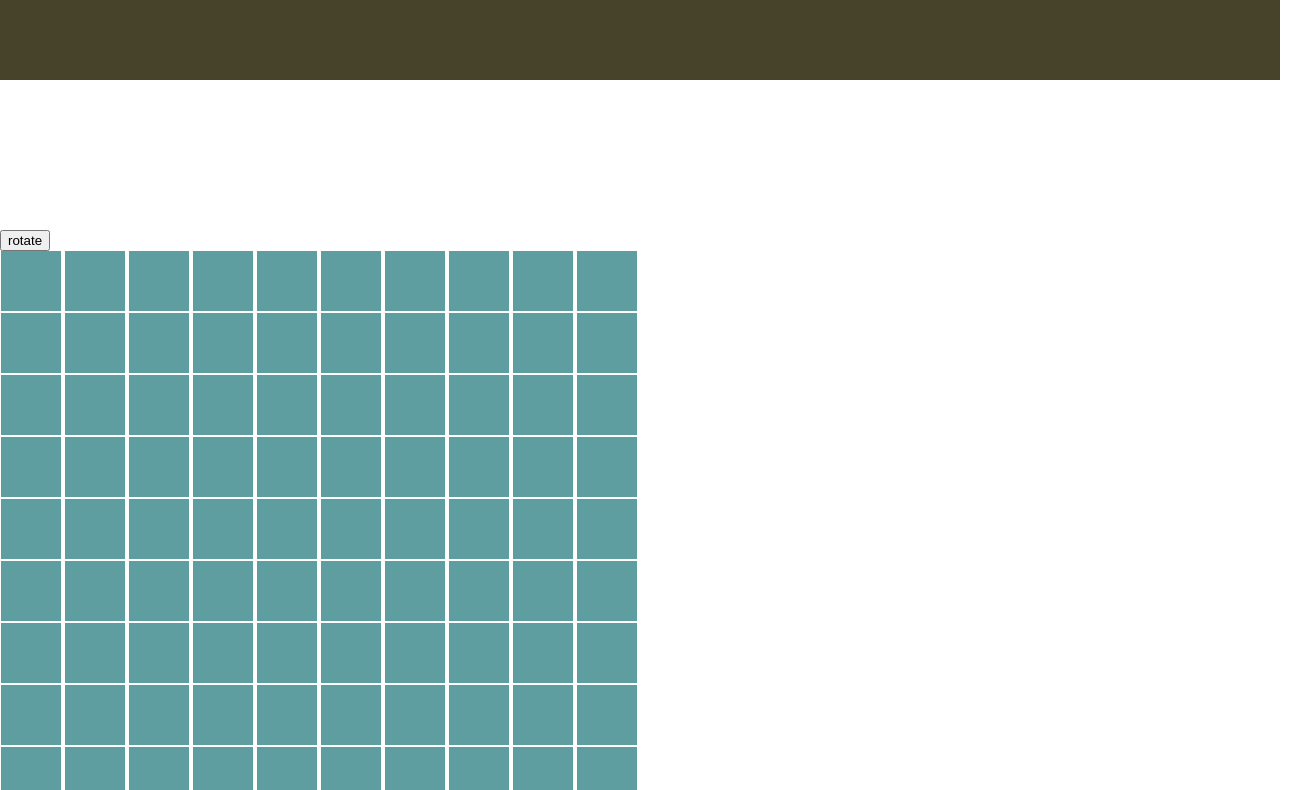
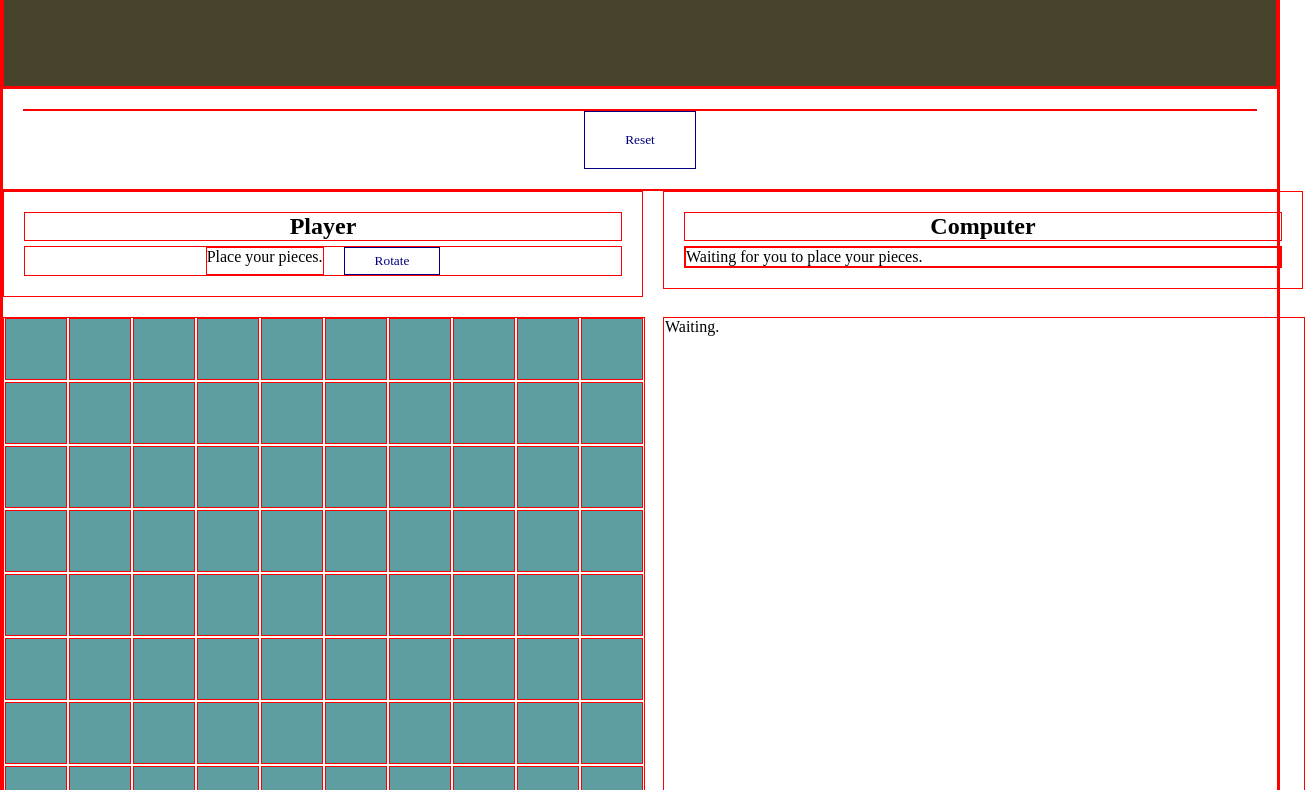
Before and after one commit to jmorton138/battleship_js, a website built with webpack: page dist/index.html in a window 1280 px wide. Shown: the part 200-990 px from the top of the page, 1305 px wide, since content can reach past the window. Built offline with nearby package versions, Linux system fonts and the light colour scheme; a web font is replaced by a local one.

Commit message:
Styles layout and rendering for player info interfaces

```diff
--- a/src/placeShipsView.js
+++ b/src/placeShipsView.js
@@ -7,15 +7,31 @@ import compBoardView from "./compBoardView";
 
 
 const placeShipsView = (game, i = 0, num = 1) => {
+    const playerinfo = document.querySelector('.player-info');
+    const compinfo = document.querySelector('.comp-info');
+
+    playerinfo.innerHTML = "";
+    compinfo.innerHTML = ""
     if (i > 4) {
-        document.querySelector('#rotate').style.display = "none";
+        document.querySelector('.player-info').innerHTML = "";
         compBoardView(game);
         return;
     }
 
     let shipLen = [5, 4, 3, 3, 2];
-    const rotate = document.querySelector('#rotate');
+    //setup player info interface
+    const p = document.createElement('p');
+    p.textContent = "Place your pieces.";
+    playerinfo.appendChild(p);
+    const rotate = document.createElement('button');
+    rotate.textContent = "Rotate";
+    rotate.id = "rotate";
+    playerinfo.appendChild(rotate);
 
+    //setup comp info interface
+    const compP = document.createElement('p');
+    compP.textContent = "Waiting for you to place your pieces.";
+    compinfo.appendChild(compP);
 
     rotate.onclick = () => {
         num++;
--- a/src/styles.css
+++ b/src/styles.css
@@ -1,15 +1,17 @@
 * {
-    /* border: 1px solid red; */
+    border: 1px solid red;
+    font-family: 'Allerta Stencil';
+
 }
 html, body {
     margin: 0;
-    height: 100%;
+    min-height: 100%;
+    position: relative;
 }
 header {
     /* background: linear-gradient(#2b2828, #424040, #2b2828); */
     background: #47422A;
     color: white;
-    margin-bottom: 150px;
 }
 
 h1 {
@@ -22,13 +24,41 @@ h1 {
 
 }
 
+.prompt-wrapper {
+    text-align: center;
+    padding: 20px;
+}
+
+h2  {
+    margin: 0;
+    text-align: center;
+}
+
+.player-prompt div {
+    margin: 0;
+    display: flex;
+    justify-content: center;
+}
+
 .game-over {
     text-align: center;
     font-family: 'Allerta Stencil';
     margin-top: 0;
-    margin-bottom: 100px;
 }
 
+.player-prompt, .comp-prompt {
+    display: grid;
+    padding: 20px;
+    grid-gap: 5px;
+
+}
+
+.comp-prompt {
+    align-self: start;
+}
+p {
+    margin: 0;
+}
 .board-container {
     width: 100%;
     margin: auto;
@@ -38,6 +68,9 @@ h1 {
     grid-gap: 2px;
     justify-self: center;
     justify-content: center;
+}
+#comp-board {
+    height: 100%;
 }
 
 .cell {
@@ -63,6 +96,27 @@ h1 {
     grid-template-columns: repeat(2, 1fr);
     grid-gap: 20px;
 }
+.player-interface {
+    display: grid;
+    grid-template-rows: 1fr auto;
+}
+
+button {
+    padding: 20px 40px;
+    background-color: white;
+    border: 1px solid navy;
+    color: navy;
+
+}
+button:hover {
+    background-color: navy;
+    color: white;
+}
+
+#rotate {
+    padding: 5px 30px;
+    margin-left: 20px;
+}
 
 footer {
     height: 200px;
```
Also changed, not shown: dist/index.html, dist/index.main.js.
